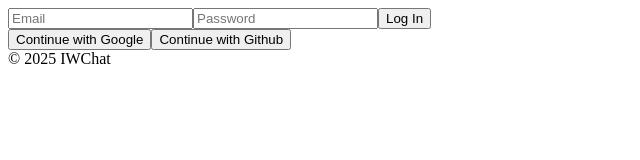
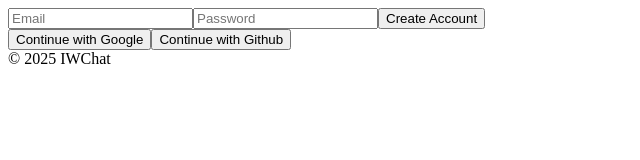
Before and after one commit to codeiwan/iwchat, a React (Create React App) app: page /#/ in a window 1280 px wide. Shown: the top 160 px of the page, without its empty margins (0-640 px from the left). Built offline with nearby package versions, Linux system fonts and the light colour scheme; no server answers.

Commit message:
feat: 파이어베이스 로그인 처리 - 파이어베이스 인증기 firebase/auth 적용

```diff
--- a/src/routes/Auth.js
+++ b/src/routes/Auth.js
@@ -1,8 +1,11 @@
+import { authService } from "fbase";
+import { createUserWithEmailAndPassword, signInWithEmailAndPassword } from "firebase/auth";
 import { useState } from "react";
 
 const Auth = () => {
   const [email, setEmail] = useState("");
   const [password, setPassword] = useState("");
+  const [newAccount, setNewAccount] = useState(true);
 
   const onChange = (event) => {
     const {
@@ -15,8 +18,21 @@ const Auth = () => {
     }
   };
 
-  const onSubmit = (event) => {
+  const onSubmit = async (event) => {
     event.preventDefault();
+    try {
+      let data;
+      if (newAccount) {
+        // create newAccount
+        data = await createUserWithEmailAndPassword(authService, email, password);
+      } else {
+        // log in
+        data = await signInWithEmailAndPassword(authService, email, password);
+      }
+      console.log(data);
+    } catch (error) {
+      console.log(error);
+    }
   };
 
   return (
@@ -38,7 +54,7 @@ const Auth = () => {
           value={password}
           onChange={onChange}
         />
-        <input type="submit" value="Log In" />
+        <input type="submit" value={newAccount ? "Create Account" : "Log in"} />
       </form>
       <div>
         <button>Continue with Google</button>
```
